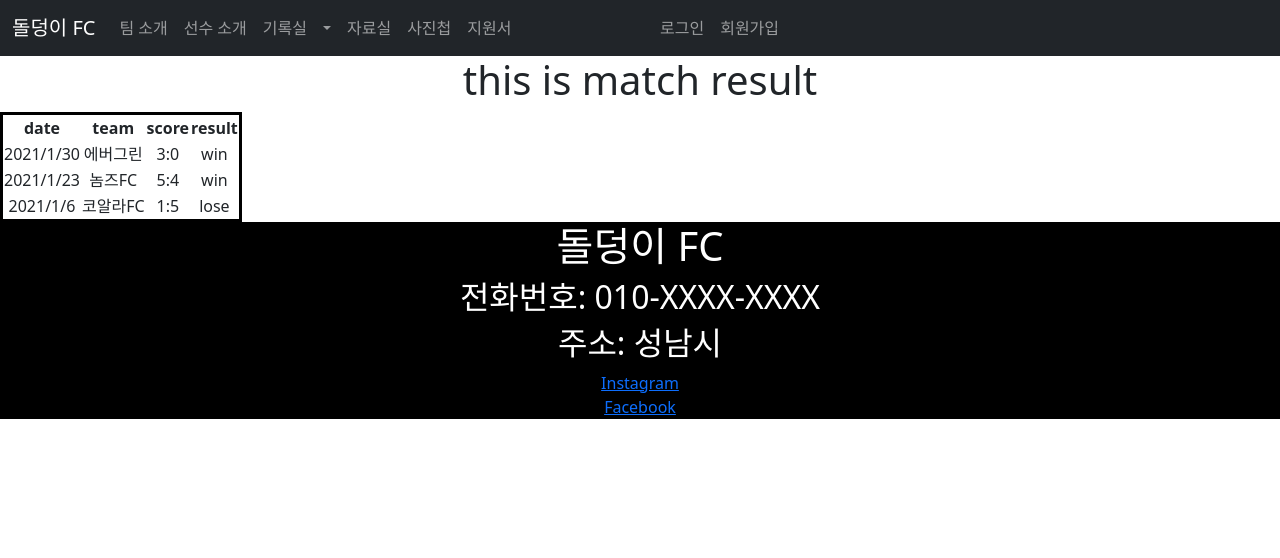
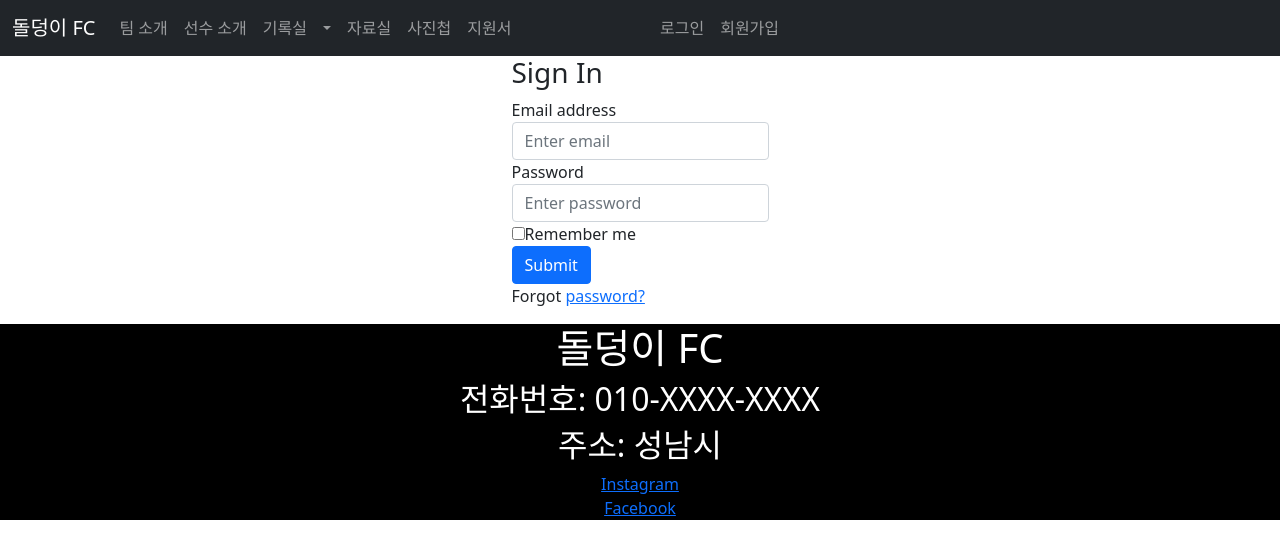
Before and after one commit to ddyFC/Frontend, a React (Create React App) app: page /record/matchresult in a window 1280 px wide. Shown: the top 558 px of the page. Built offline with nearby package versions, Linux system fonts and the light colour scheme.

Commit message:
Login 구현

```diff
--- a/src/App.js
+++ b/src/App.js
@@ -1,4 +1,4 @@
-import React, { Component } from 'react';
+import React, { Component, useState, useEffect } from 'react';
 import './App.css';
 import Menu from './Components/Menu';
 import Team from './Components/Team';
@@ -30,32 +30,83 @@ var style = {
 
 // export default App;
 
-class App extends Component {
-  constructor(props) {
-    super(props);
-    this.state = {
-      resultColumn: [
-        "date", "team", "score", "result"
-      ],
-      results: [
-        {date: '2021/1/30', team:'에버그린', score: '3:0', result: 'win'},
-        {date: '2021/1/23', team: '놈즈FC', score: '5:4', result: 'win'},
-        {date: '2021/1/6', team: '코알라FC', score: '1:5', result: 'lose'},
-      ],
-      playerlist: [
-        {id: 1, name: '백준선', number: '49'},
-        {id: 2, name: '이종서', number: '5'},
-        {id: 3, name: '고운서', number: '4'},
-      ]
+// class App extends Component {
+//   constructor(props) {
+//     super(props);
+//     this.state = {
+//       resultColumn: [
+//         "date", "team", "score", "result"
+//       ],
+//       results: [
+//         {date: '2021/1/30', team:'에버그린', score: '3:0', result: 'win'},
+//         {date: '2021/1/23', team: '놈즈FC', score: '5:4', result: 'win'},
+//         {date: '2021/1/6', team: '코알라FC', score: '1:5', result: 'lose'},
+//       ],
+//       playerlist: [
+//         {id: 1, name: '백준선', number: '49'},
+//         {id: 2, name: '이종서', number: '5'},
+//         {id: 3, name: '고운서', number: '4'},
+//       ]
+//     }
+//   }
+//   render() {
+//     return(
+//       <div className='App' style={style}>
+//         {/* <img src={logo} alt="wrong image" height='300px'></img> */}
+//         <Header></Header>
+//         <Menu className='Menu'></Menu>
+//         <BrowserRouter>
+//           <Routes>
+//             <Route path='/' element={<Main></Main>}></Route>
+//             <Route path='/team' element={<Team></Team>}></Route>
+//             <Route path='/login' element={<Login></Login>}></Route>
+//             <Route path='/signup' element={<Signup></Signup>}></Route>
+//             <Route path='/player' element={<Player list="listsend"></Player>}></Route>
+//             <Route path='/record' element={<Record></Record>}></Route>
+//             <Route path='/record/overall' element={<Overall></Overall>}></Route>
+//             <Route path='/record/yearrecord' element={<YearRecord></YearRecord>}></Route>
+//             <Route path='/record/matchresult' element={<MatchResult data={this.state.results} column={this.state.resultColumn}></MatchResult>}></Route>
+//             <Route path='/player/addplayer' element={<Addplayer></Addplayer>}></Route>
+//           </Routes>
+//         </BrowserRouter>
+//         <Footer></Footer>
+//       </div>
+//     )
+//   }
+
+// }
+
+// export default App;
+
+function App() {
+  const [isLogin, setIsLogin] = useState(false)
+
+  useEffect(() => {
+    if(sessionStorage.getItem('email') === null){
+    // sessionStorage 에 user_id 라는 key 값으로 저장된 값이 없다면
+      console.log('isLogin ?? :: ', isLogin)
+    } else {
+    // sessionStorage 에 user_id 라는 key 값으로 저장된 값이 있다면
+    // 로그인 상태 변경
+      setIsLogin(true)
+      console.log('isLogin ?? :: ', isLogin)
     }
+  })
+
+  return (
+    <div className='App' style={style}>
+      <Header></Header>
+      <Menu isLogin={isLogin}></Menu>
+
+      {isLogin ?
+      	// Main 컴포넌트 호출 시 isLogin 이라는 props 값을 전달
+        <Main isLogin={isLogin} />
+        :
+        <Login />
       }
-  render() {
-    return(
-      <div className='App' style={style}>
-        {/* <img src={logo} alt="wrong image" height='300px'></img> */}
-        <Header></Header>
-        <Menu className='Menu'></Menu>
-        <BrowserRouter>
+
+      <Footer></Footer>
+      {/* <BrowserRouter>
            <Routes>
              <Route path='/' element={<Main></Main>}></Route>
              <Route path='/team' element={<Team></Team>}></Route>
@@ -68,12 +119,9 @@ class App extends Component {
              <Route path='/record/matchresult' element={<MatchResult data={this.state.results} column={this.state.resultColumn}></MatchResult>}></Route>
              <Route path='/player/addplayer' element={<Addplayer></Addplayer>}></Route>
            </Routes>
-        </BrowserRouter>
-        <Footer></Footer>
+         </BrowserRouter> */}
     </div>
   )
 }
 
-}
-
 export default App;
--- a/src/Components/Login.js
+++ b/src/Components/Login.js
@@ -31,12 +31,28 @@ function Login() {
             password: Password,
         }
 
+        var result;
+
         axios
         .post("http://127.0.0.1:5000/api/v1/login", body)
         .then((res) => {
             console.log(res)
             console.log(body)
+            if (res.data == 0) {
+                alert(res.data);
+            }
+            else if (res.data == 2) {
+                alert(res.data);
+            }
+            else if (res.data == 1) {
+                console.log(res);
+                sessionStorage.setItem('email', Email);
+            }
+            else {
+                alert("wrong result");
+            }
         });
+        document.location.href = '/'
     };
 
     return (
```
Lines whose indentation alone changed are shown as unchanged.
